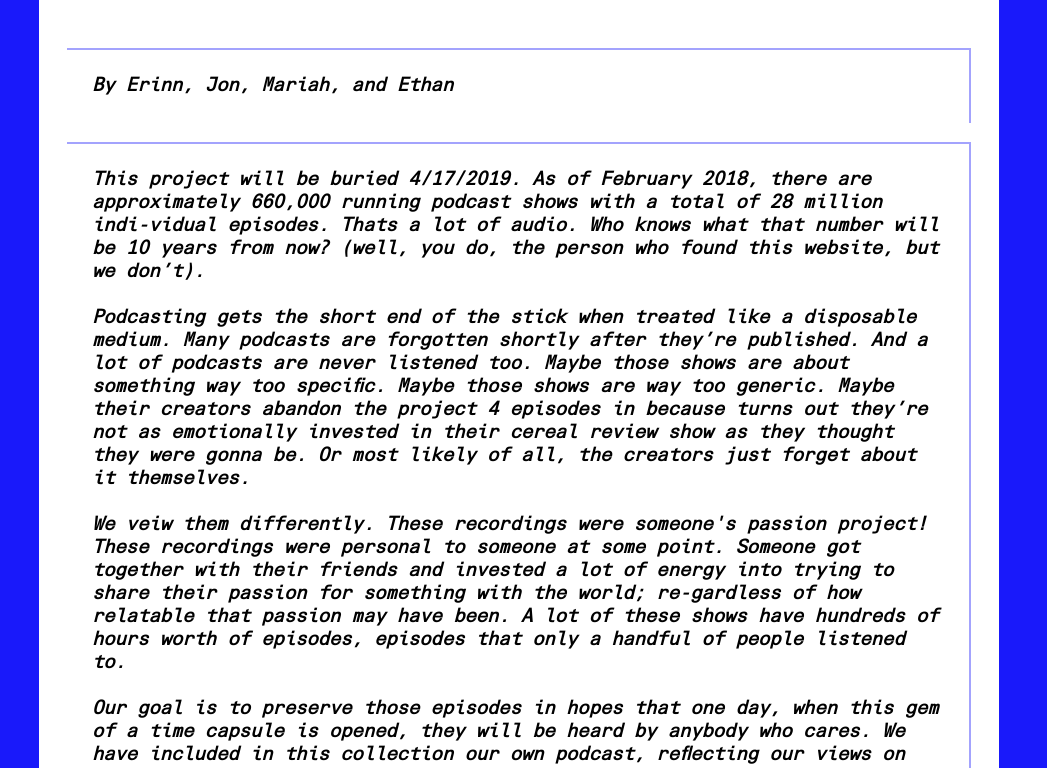
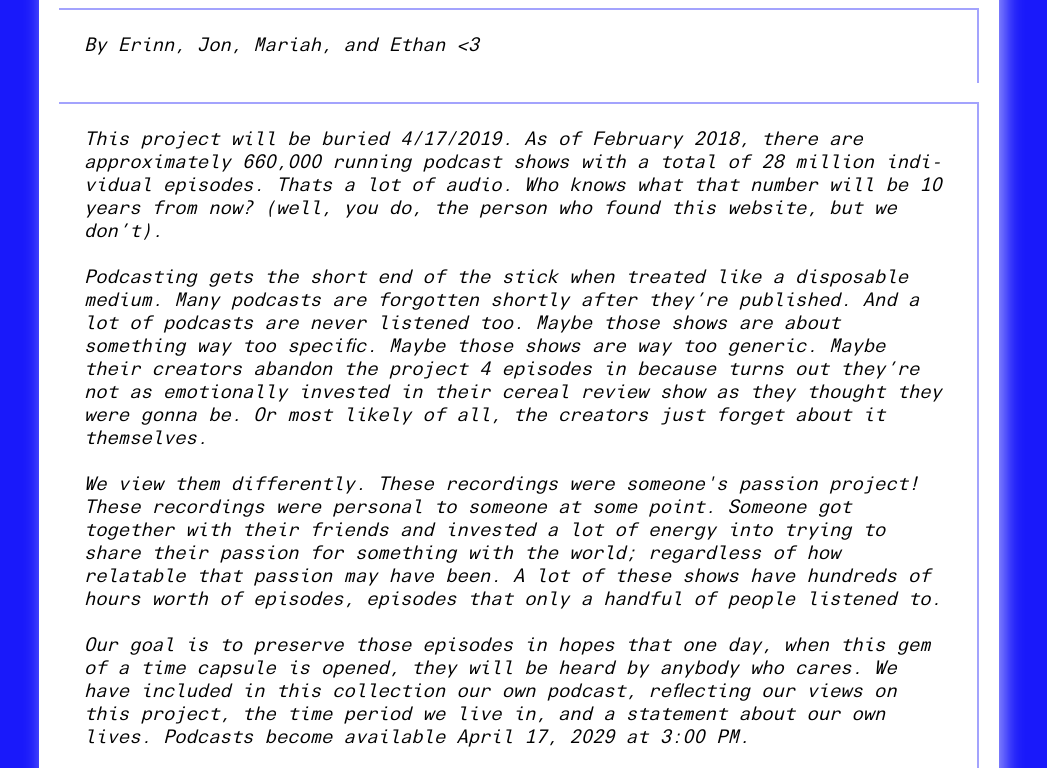
Before and after one commit to jonsterncharles/time_capsule, a plain HTML site: page index.html in a window 1280 px wide. Shown: the part 848-1616 px from the top of the page, without its empty margins (121-1168 px from the left). Drawn offline with Linux system fonts and the light colour scheme.

Commit message:
Final Edits

```diff
--- a/index.html
+++ b/index.html
@@ -23,10 +23,10 @@ As a collaboration we found that communication and empathy was key in completing
     <section class="grid-item-2" id="timer">
     </section>
 <section class="grid-item-2" id="logo">
-      <img src="assets\images\BuriedAudio_LogoMockup_02.png" alt="Buried Audio Project Logo">
+      <img src="assets\images\BuriedAudio_LogoMockup02_UPDATED.png" alt="Buried Audio Project Logo">
 </section>
-<section class="grid-item-2" style="background-color: white; font-style: italic;">
-  <p>By Erinn, Jon, Mariah, and Ethan
+<section class="grid-item-2" style="background-color: white; font-style: italic; box-shadow: 5px 10px 18px #A3A3FD;">
+  <p>By Erinn, Jon, Mariah, and Ethan <3
   </p>
     <p>
       This project will be buried 4/17/2019. As of February 2018, there are approximately 660,000 running podcast shows with a total of 28 million indi-vidual episodes. Thats a lot of audio. Who knows what that number will be 10 years from now? (well, you do, the person who found this website, but we don’t).
@@ -35,10 +35,10 @@ As a collaboration we found that communication and empathy was key in completing
        Podcasting gets the short end of the stick when treated like a disposable medium. Many podcasts are forgotten shortly after they’re published. And a lot of podcasts are never listened too. Maybe those shows are about something way too specific. Maybe those shows are way too generic. Maybe their creators abandon the project 4 episodes in because turns out they’re not as emotionally invested in their cereal review show as they thought they were gonna be. Or most likely of all, the creators just forget about it themselves.
        <br>
       <br>
-       We veiw them differently. These recordings were someone's passion project! These recordings were personal to someone at some point. Someone got together with their friends and invested a lot of energy into trying to share their passion for something with the world; re-gardless of how relatable that passion may have been.  A lot of these shows have hundreds of hours worth of episodes, episodes that only a handful of people listened to.
+       We view them differently. These recordings were someone's passion project! These recordings were personal to someone at some point. Someone got together with their friends and invested a lot of energy into trying to share their passion for something with the world; regardless of how relatable that passion may have been.  A lot of these shows have hundreds of hours worth of episodes, episodes that only a handful of people listened to.
        <br>
     <br>
-    Our goal is to preserve those episodes in hopes that one day, when this gem of a time capsule is opened, they will be heard by anybody who cares. We have included in this collection our own podcast, reflecting our views on this project, the time period we live in, and a statement about our own lives. Podcasts become available April 17, 2019 at 3:00 PM.
+    Our goal is to preserve those episodes in hopes that one day, when this gem of a time capsule is opened, they will be heard by anybody who cares. We have included in this collection our own podcast, reflecting our views on this project, the time period we live in, and a statement about our own lives. Podcasts become available April 17, 2029 at 3:00 PM.
     </p>
   </section>
   </header>
--- a/style.css
+++ b/style.css
@@ -37,8 +37,7 @@ p{
 
 body {
   margin: auto;
-    font-family: myLinotypeFont, sans-serif;
-  font-weight: bold;
+  font-family: myLinotypeFont, sans-serif;
   background-color: rgb(25, 25, 250);
   background-position: center;
   justify-content: center;
@@ -59,7 +58,7 @@ body {
   transition: transform 0.6s;
   transform-style: preserve-3d;
   box-shadow: 0 4px 8px 0 rgba(0, 0, 0, 0.2);
-  font-family: 'Courier New', sans-serif;
+  font-family: 'myLinotypeFont', sans-serif;
   box-shadow: 5px 10px 18px #A3A3FD;
 }
 
@@ -103,7 +102,6 @@ body {
 }
 .grid-item {
   background-color: rgb(25, 25, 250);
-  border: 3px solid rgba(255, 255, 255);
   padding: 20px;
   font-size: 30px;
   justify-content: center;
@@ -127,20 +125,21 @@ body {
   }
   .grid-item-2 {
     background-color: rgb(25, 25, 250);
-    border: 3px solid rgb(255, 255, 255);
-    padding: 25px;
     font-size: 30px;
     justify-content: center;
     text-align: center;
     flex-wrap: wrap;
     width:  75vw;
     flex-direction: row;
+    padding: 20px;
 
 
 
 }
 #timer{
   background-color: rgb(255, 255, 255);
+  width: auto;
+  height: auto;
 }
 
 img {
```
Also changed, not shown: assets/images/BuriedAudio_LogoMockup02_UPDATED.png (added), assets/images/BuriedAudio_LogoMockup_02.png (deleted).
